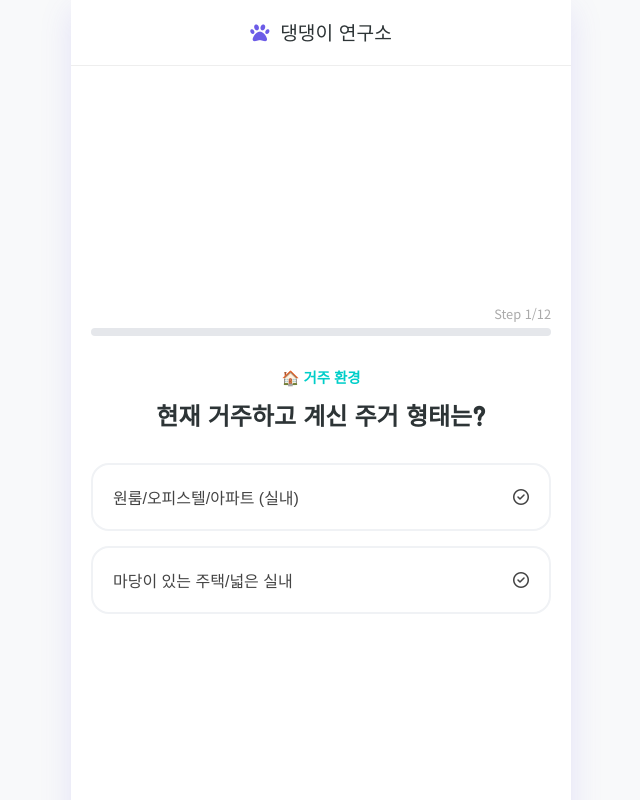
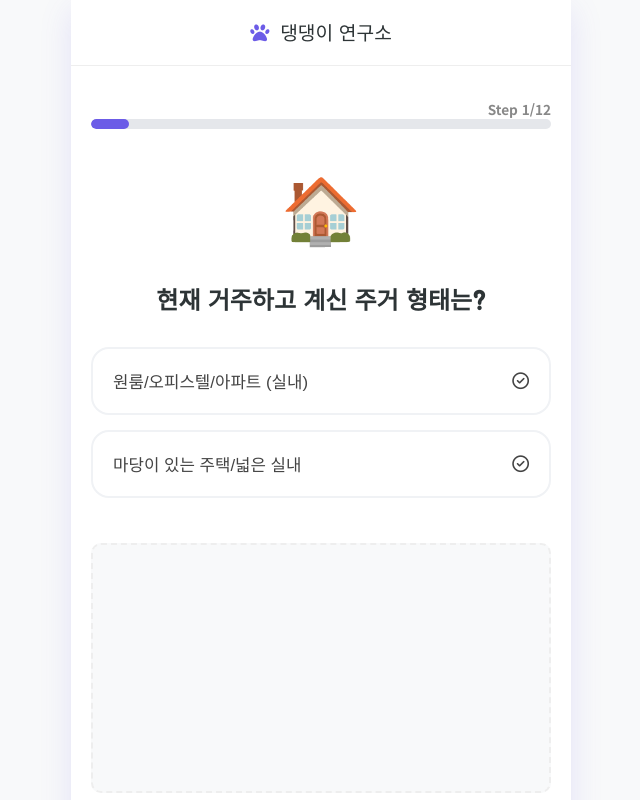
Before and after one commit to urblessedman/pet, a plain HTML site: page index.html in a window 1280 px wide. Both pictures are taken after a click on the button "매칭 시작하기". Shown: the top 800 px of the page, without its empty margins (319-959 px from the left). Drawn offline with nearby package versions, Linux system fonts and the light colour scheme.

Commit message:
Update index.html

```diff
--- a/index.html
+++ b/index.html
@@ -7,6 +7,11 @@
   <title>반려견 매칭 시스템 | 나에게 딱 맞는 강아지 찾기 테스트</title>
 
   <meta name="description" content="나의 성격, 거주 환경, 활동량을 분석하여 가장 적합한 견종을 추천해주는 AI 반려견 매칭 테스트입니다.">
+  <meta name="keywords" content="강아지 MBTI, 반려견 테스트, 견종 추천, 아파트 강아지, 펫 보험">
+
+  <script async src="https://pagead2.googlesyndication.com/pagead/js/adsbygoogle.js?client=ca-pub-5789121095939793"
+     crossorigin="anonymous"></script>
+
   <link rel="icon" href="https://cdn-icons-png.flaticon.com/512/1076/1076928.png" />
 
   <link href="https://fonts.googleapis.com/css2?family=Jua&display=swap" rel="stylesheet">
@@ -14,6 +19,7 @@
   <link href="https://cdnjs.cloudflare.com/ajax/libs/font-awesome/6.4.0/css/all.min.css" rel="stylesheet">
 
   <script src="https://cdn.jsdelivr.net/npm/canvas-confetti@1.6.0/dist/confetti.browser.min.js"></script>
+
   <script src="ads.js" defer></script>
 
   <style>
@@ -21,11 +27,11 @@
     :root { --bg-color: #F8F9FA; --primary-color: #6C5CE7; --secondary-color: #00CEC9; --accent-color: #FF7675; --text-color: #2D3436; --white: #ffffff; --shadow: 0 10px 30px rgba(108, 92, 231, 0.15); --radius: 20px; }
     * { box-sizing: border-box; margin: 0; padding: 0; -webkit-tap-highlight-color: transparent; }
 
+    html, body { height: 100%; margin: 0; padding: 0; }
     body {
       font-family: 'Noto Sans KR', sans-serif;
       background-color: var(--bg-color);
       color: var(--text-color);
-      margin: 0; padding: 0;
       width: 100%;
       overflow-x: hidden;
     }
@@ -35,36 +41,42 @@
       background: var(--white);
       box-shadow: var(--shadow);
       position: relative;
+      min-height: 100%;
       display: flex; flex-direction: column;
-      /* 최소 높이를 화면보다 길게 설정하여 푸터 강제 숨김 */
-      min-height: 101vh;
     }
 
-    header {
-      padding: 18px; text-align: center; font-family: 'Jua', sans-serif; color: var(--text-color); font-size: 1.2rem;
-      border-bottom: 1px solid #eee; background: rgba(255,255,255,0.98);
-      position: sticky; top: 0; z-index: 100;
-    }
+    header { padding: 18px; text-align: center; font-family: 'Jua', sans-serif; color: var(--text-color); font-size: 1.2rem; border-bottom: 1px solid #eee; background: rgba(255,255,255,0.95); position: sticky; top: 0; z-index: 100; backdrop-filter: blur(5px); flex-shrink: 0; }
     header i { color: var(--primary-color); margin-right: 5px; }
 
-    /* ★★★ 핵심 수정: Main 영역 스타일 ★★★ */
+    /* Main Content */
     main {
-      flex: 1;
+      flex: 1 0 auto;
       padding: 20px;
       display: flex;
       flex-direction: column;
       align-items: center;
-      justify-content: center; /* 수직 중앙 정렬 */
+      justify-content: center;
       text-align: center;
-      /* 화면 높이만큼 강제로 확보 */
       min-height: 100vh;
     }
 
-    .screen { display: none; width: 100%; animation: fadeIn 0.4s ease-out; }
+    .screen { display: none; width: 100%; animation: fadeIn 0.5s ease; padding-bottom: 40px; }
     .screen.active { display: flex; flex-direction: column; align-items: center; width: 100%; }
     @keyframes fadeIn { from { opacity: 0; transform: translateY(10px); } to { opacity: 1; transform: translateY(0); } }
 
-    /* UI 요소 스타일 */
+    /* --- 视觉填充元素 (填补空白) --- */
+    .q-visual-icon {
+      font-size: 4rem;
+      margin: 10px 0 20px 0;
+      animation: bounce 2s infinite;
+    }
+    @keyframes bounce {
+      0%, 20%, 50%, 80%, 100% {transform: translateY(0);}
+      40% {transform: translateY(-10px);}
+      60% {transform: translateY(-5px);}
+    }
+
+    /* Components */
     .hero-img { width: 100%; height: 260px; object-fit: cover; border-radius: var(--radius); margin-bottom: 25px; background-color: #eee; }
     h1 { font-family: 'Jua', sans-serif; font-size: 2.1rem; margin-bottom: 10px; line-height: 1.3; color: #111; }
     h1 span { color: var(--primary-color); }
@@ -73,21 +85,31 @@
     .btn-primary { background: linear-gradient(135deg, var(--primary-color), #a29bfe); color: white; border: none; padding: 18px 0; width: 100%; font-size: 1.2rem; border-radius: var(--radius); font-weight: 700; font-family: 'Jua'; cursor: pointer; box-shadow: 0 8px 20px rgba(108, 92, 231, 0.3); transition: transform 0.1s; }
     .btn-primary:active { transform: scale(0.98); }
 
-    /* Result Styles */
+    /* Question Styles */
+    .progress-wrapper { width: 100%; margin-bottom: 20px; }
+    .progress-bar { width: 100%; height: 10px; background: #E5E7EB; border-radius: 10px; margin-bottom: 10px; position: relative; overflow: hidden; }
+    .progress-fill { height: 100%; background: var(--primary-color); width: 0%; transition: width 0.3s; border-radius: 10px; }
+    .step-text { text-align: right; font-size: 0.85rem; color: #888; font-weight: bold; }
+
+    .question-box h2 { font-family: 'Jua', sans-serif; font-size: 1.6rem; margin-bottom: 30px; line-height: 1.4; color: #2D3436; word-break: keep-all; }
+
+    .option-btn { width: 100%; padding: 20px; margin-bottom: 15px; border: 2px solid #F0F2F5; border-radius: 18px; background: white; font-size: 1.05rem; font-weight: 500; color: #444; cursor: pointer; text-align: left; display: flex; justify-content: space-between; align-items: center; transition: all 0.2s; }
+    .option-btn:hover { border-color: var(--primary-color); background-color: #F8F7FF; color: var(--primary-color); transform: translateY(-2px); box-shadow: 0 5px 15px rgba(0,0,0,0.05); }
+
+    /* Result & Chart */
     .result-img { width: 220px; height: 220px; border-radius: 50%; object-fit: cover; border: 8px solid white; box-shadow: 0 15px 35px rgba(0,0,0,0.15); background-color: #f0f0f0; margin-bottom: 20px; }
     .match-label { background: var(--secondary-color); color: white; padding: 5px 10px; border-radius: 10px; font-size: 0.8rem; font-weight: bold; margin-bottom: 10px; display: inline-block; }
 
-    /* Chart */
     .radar-box { background: #F8F9FA; border-radius: 15px; padding: 20px; margin: 0 0 25px 0; width: 100%; }
     .radar-row { display: flex; align-items: center; margin-bottom: 10px; }
     .radar-label { width: 70px; text-align: left; font-size: 0.85rem; font-weight: bold; color: #555; }
     .radar-bar-bg { flex: 1; height: 10px; background: #e0e0e0; border-radius: 5px; overflow: hidden; }
-    .radar-bar-fill { height: 100%; width: 0%; transition: width 1.0s ease-out; border-radius: 5px; }
+    .radar-bar-fill { height: 100%; width: 0%; transition: width 1.5s ease-out; border-radius: 5px; }
     .bar-1 { background: var(--primary-color); } .bar-2 { background: var(--secondary-color); } .bar-3 { background: var(--accent-color); }
 
-    .option-btn { width: 100%; padding: 20px; margin-bottom: 15px; border: 2px solid #F0F2F5; border-radius: 18px; background: white; font-size: 1rem; font-weight: 500; color: #444; cursor: pointer; text-align: left; display: flex; justify-content: space-between; align-items: center; }
-    .progress-bar { width: 100%; height: 8px; background: #E5E7EB; border-radius: 10px; margin-bottom: 30px; }
-    .progress-fill { height: 100%; background: var(--primary-color); width: 0%; transition: width 0.3s; border-radius: 10px; }
+    .loading-container { height: 60vh; display: flex; flex-direction: column; justify-content: center; align-items: center; }
+    .dna-spinner { font-size: 3rem; color: var(--primary-color); animation: spin 2s infinite linear; margin-bottom: 20px; }
+    @keyframes spin { 0% { transform: rotate(0deg); } 100% { transform: rotate(360deg); } }
 
     .insurance-alert { background: #FFF5F5; border: 1px solid #FEB2B2; border-radius: var(--radius); padding: 20px; width: 100%; text-align: left; margin-bottom: 20px; }
     .ins-btn { display: block; width: 100%; background: #C53030; color: white; text-align: center; padding: 12px; border-radius: 10px; font-weight: bold; text-decoration: none; margin-top: 10px; }
@@ -96,25 +118,19 @@
     .btn-share { background: #FEE500; color: #3c1e1e; border: none; padding: 15px; width: 100%; border-radius: 12px; font-weight: bold; cursor: pointer; font-size: 1rem; }
     .btn-retry { background: white; border: 2px solid #eee; padding: 15px; width: 100%; border-radius: 12px; font-weight: bold; color: #666; cursor: pointer; margin-top: 10px;}
 
-    /* ★ 광고 영역 높이 고정 (레이아웃 흔들림 방지) ★ */
-    .ad-area { width: 100%; height: 280px; background: #f8f9fa; margin-top: 20px; border-radius: 8px; display: flex; flex-direction: column; align-items: center; justify-content: center; color: #ccc; font-size: 0.8rem; overflow: hidden; }
-    .ad-loading { width: 300px; height: 250px; background: #f1f2f6; border-radius: 15px; margin-top: 30px; display: flex; align-items: center; justify-content: center; color: #bdc3c7; font-weight: bold; border: 2px dashed #dcdde1; }
+    /* 广告位高度预留 - 防止布局跳动 */
+    .ad-area { width: 100%; min-height: 280px; background: #f8f9fa; margin-top: 30px; border-radius: 10px; display: flex; align-items: center; justify-content: center; color: #ccc; font-size: 0.8rem; overflow: hidden; border: 2px dashed #eee; }
+    .ad-label { position: absolute; top: 5px; left: 10px; font-size: 0.7rem; color: #aaa; }
 
-    /* Footer */
-    footer {
-      background: #2D3436; color: #b2bec3;
-      padding: 50px 20px;
-      text-align: center; font-size: 0.8rem; line-height: 1.8;
-      /* Footer는 문서 흐름상 Main 뒤에 오므로, Main이 100vh면 자동으로 밀려남 */
-    }
+    footer { flex-shrink: 0; padding: 40px 20px; background: #2D3436; color: #b2bec3; text-align: center; font-size: 0.8rem; line-height: 1.8; }
     footer a { color: #dfe6e9; text-decoration: none; }
     footer .legal-links span { margin: 0 10px; cursor: pointer; text-decoration: underline; }
 
-    /* Modal */
     .modal-overlay { display: none; position: fixed; top: 0; left: 0; width: 100%; height: 100%; background: rgba(0,0,0,0.5); z-index: 1000; justify-content: center; align-items: center; }
-    .modal-content { background: white; width: 90%; max-width: 400px; max-height: 80vh; padding: 20px; border-radius: 15px; overflow-y: auto; text-align: left; }
+    .modal-content { background: white; width: 90%; max-width: 400px; max-height: 80vh; padding: 20px; border-radius: 15px; overflow-y: auto; text-align: left; position: relative; }
     .modal-close { position: absolute; top: 15px; right: 15px; font-size: 1.5rem; cursor: pointer; color: #aaa; }
-    .modal-title { font-weight: bold; font-size: 1.1rem; margin-bottom: 15px; }
+    .modal-title { font-weight: bold; font-size: 1.1rem; margin-bottom: 15px; color: var(--text-color); }
+    .modal-text { font-size: 0.85rem; line-height: 1.6; color: #555; white-space: pre-line; }
   </style>
 </head>
 <body>
@@ -128,30 +144,41 @@
         <h1>나의 운명적<br/><span>반려견 찾기</span></h1>
         <p class="subtitle">성격(MBTI)과 현실 조건을 고려한<br/>AI 정밀 분석 시스템</p>
         <button class="btn-primary" onclick="startTest()">매칭 시작하기</button>
-        <div id="ad-container-main" class="ad-area">Sponsored AD</div>
+
+        <div id="ad-container-main" class="ad-area">
+          <span class="ad-label">Sponsored</span>
+          AD LOADING...
+        </div>
       </div>
 
       <div id="screen-question" class="screen">
-        <div style="width:100%; text-align:right; color:#aaa; font-size:0.8rem; margin-bottom:5px;">Step <span id="q-idx">1</span>/12</div>
-        <div class="progress-bar"><div class="progress-fill" id="progress"></div></div>
-        <h2 id="q-cat" style="color:var(--secondary-color); font-size:0.9rem; margin-bottom:10px;">CATEGORY</h2>
+        <div class="progress-wrapper">
+          <div class="step-text">Step <span id="q-idx">1</span>/12</div>
+          <div class="progress-bar"><div class="progress-fill" id="progress"></div></div>
+        </div>
+
+        <div id="q-icon" class="q-visual-icon">🏠</div>
+
         <h2 id="q-text" style="font-family:'Jua'; font-size:1.5rem; margin-bottom:30px;">질문 내용</h2>
         <button class="option-btn" onclick="nextQuestion(0)"><span id="ans-a">A</span> <i class="far fa-check-circle"></i></button>
         <button class="option-btn" onclick="nextQuestion(1)"><span id="ans-b">B</span> <i class="far fa-check-circle"></i></button>
+
+        <div id="ad-container-question" class="ad-area" style="min-height: 250px; height: 250px;">
+          <span class="ad-label">Sponsored</span>
+          AD LOADING...
+        </div>
       </div>
 
       <div id="screen-loading" class="screen">
-        <div style="height:60vh; display:flex; flex-direction:column; justify-content:center; align-items:center;">
-          <i class="fas fa-dna" style="font-size:3rem; color:var(--primary-color); animation:spin 2s infinite linear; margin-bottom:20px;"></i>
-          <h2 id="load-msg" style="font-family:'Jua'; font-size:1.5rem; margin-bottom:10px;">분석 중...</h2>
-          <div id="ad-container-loading" class="ad-loading">PREMIUM AD</div>
+        <div class="loading-container">
+          <i class="fas fa-dna dna-spinner"></i>
+          <h2 id="load-msg" class="loading-text">분석 중...</h2>
+          <div id="ad-container-loading" class="ad-area">PREMIUM AD</div>
         </div>
       </div>
 
       <div id="screen-result" class="screen">
-        <div style="background:#2D3436; color:white; padding:5px 15px; border-radius:20px; font-weight:bold; font-size:0.9rem; margin-bottom:15px;">
-          <i class="fas fa-heart" style="color:#FF7675;"></i> 매칭률 <span id="match-percent">97</span>%
-        </div>
+        <div class="score-badge"><i class="fas fa-heart"></i> 매칭률 <span id="match-percent">97</span>%</div>
         <h1 id="res-name" style="font-family:'Jua'; font-size:2.2rem; color:var(--primary-color); margin-bottom:10px;">견종 이름</h1>
 
         <img id="res-img" class="result-img" alt="결과 이미지" />
@@ -185,6 +212,7 @@
 
         <button class="btn-share" onclick="shareFinalResult()"><i class="fas fa-share-alt"></i> 결과 공유하기</button>
         <button class="btn-retry" onclick="location.reload()">🔄 다시 테스트하기</button>
+
         <div id="ad-container-result" class="ad-area">Footer AD</div>
       </div>
     </main>
@@ -194,7 +222,7 @@
         <span onclick="openModal('terms')">이용약관</span> |
         <span onclick="openModal('privacy')">개인정보처리방침</span>
       </div>
-      <p>Copyright © 2025 Pet Match Lab.</p>
+      <p>Copyright © 2025 Pet Match Lab. All rights reserved.</p>
       <a href="https://smartkrinsurance.com" class="family-site" target="_blank" style="color:#dfe6e9; text-decoration:none; display:block; margin-top:10px; font-weight:bold;">
         Operated by Smart KR Insurance <i class="fas fa-external-link-alt" style="font-size:0.8rem"></i>
       </a>
@@ -230,31 +258,27 @@
       { name: "미소천사 사모예드", img: "./images/samoyed.jpeg", traits: [9, 9, 9], tag: "#솜사탕", desc: "항상 웃고 있는 얼굴의 사모예드! 엄청난 털 빠짐과 활동량을 감당할 수 있다면, 세상에서 가장 행복한 반려견이 됩니다.", health: "고관절 및 당뇨병 주의" }
     ];
 
+    // ★★★ 질문지 업그레이드 (아이콘 추가) ★★★
     const questions = [
-      { cat: "🏠 거주 환경", q: "현재 거주하고 계신 주거 형태는?", a: "원룸/오피스텔/아파트 (실내)", b: "마당이 있는 주택/넓은 실내", impact: [0, -2, 0] },
-      { cat: "❤️ 성격 매칭", q: "주말 아침, 이상적인 휴식 방법은?", a: "이불 밖은 위험해.. 집콕 힐링", b: "날씨 좋은데 무조건 나가야지!", impact: [0, 0, 3] },
-      { cat: "🧹 털 관리", q: "검은 옷에 하얀 강아지 털이 묻는다면?", a: "으악 절대 싫어! 돌돌이 필수.", b: "강아지 키우면 당연한 거지. 괜찮다.", impact: [0, -1, 0] },
-      { cat: "🤝 관계성", q: "강아지와의 관계, 당신의 로망은?", a: "나만 바라보는 껌딱지 (애교)", b: "서로 사생활 존중하는 룸메이트 (독립)", impact: [-3, 0, 0] },
-      { cat: "⏰ 산책 시간", q: "하루에 강아지 산책, 얼마나 가능하세요?", a: "바빠서 30분 내외가 한계..", b: "1시간 이상 매일 가능!", impact: [0, 0, 2] },
-      { cat: "🗣️ 사회성", q: "산책 중 낯선 사람이 말을 건다면?", a: "어색하게 웃고 자리를 피한다.", b: "오! 안녕하세요! 금방 수다를 떤다.", impact: [2, 0, 0] },
-      { cat: "💰 경제력", q: "대형견은 병원비/식비가 소형견의 3배입니다.", a: "현실적으로 부담스럽다.", b: "상관없다. 든든한 게 좋다.", impact: [0, -2, 0] },
-      { cat: "🛁 관리 난이도", q: "매일 빗질하고 눈물자국 닦아주는 것, 자신 있나요?", a: "솔직히 좀 귀찮을 것 같다.", b: "내 강아지 예뻐지는 건데 당연하지!", impact: [0, -1, 0] },
-      { cat: "🎓 훈련", q: "강아지가 말을 안 듣고 고집을 부린다면?", a: "어휴.. 좀 답답할 것 같다.", b: "단호하게 훈육하거나 전문가를 부른다.", impact: [0, 0, 1] },
-      { cat: "🔊 짖음 소음", q: "이웃집 소음 민원이 걱정되시나요?", a: "네, 방음이 잘 안돼서 조용해야 해요.", b: "주택이라 좀 짖어도 괜찮아요.", impact: [0, -1, 0] },
-      { cat: "🦠 위생", q: "강아지가 내 침대에 올라와서 자는 건?", a: "절대 안됨. 잠자리는 분리!", b: "너무 좋아! 껴안고 잘래.", impact: [-1, 0, 0] },
-      { cat: "✈️ 분리불안", q: "집을 비우는 시간이 하루에 얼마나 되나요?", a: "8시간 이상 (직장인)", b: "거의 집에 있거나 재택근무", impact: [0, 0, -1] }
+      { icon: "🏠", q: "현재 거주하고 계신 주거 형태는?", a: "원룸/오피스텔/아파트 (실내)", b: "마당이 있는 주택/넓은 실내", impact: [0, -2, 0] },
+      { icon: "🛌", q: "주말 아침, 이상적인 휴식 방법은?", a: "이불 밖은 위험해.. 집콕 힐링", b: "날씨 좋은데 무조건 나가야지!", impact: [0, 0, 3] },
+      { icon: "🧹", q: "검은 옷에 하얀 강아지 털이 묻는다면?", a: "으악 절대 싫어! 돌돌이 필수.", b: "강아지 키우면 당연한 거지. 괜찮다.", impact: [0, -1, 0] },
+      { icon: "💞", q: "강아지와의 관계, 당신의 로망은?", a: "나만 바라보는 껌딱지 (애교)", b: "서로 사생활 존중하는 룸메이트 (독립)", impact: [-3, 0, 0] },
+      { icon: "⏰", q: "하루에 강아지 산책, 얼마나 가능하세요?", a: "바빠서 30분 내외가 한계..", b: "1시간 이상 매일 가능!", impact: [0, 0, 2] },
+      { icon: "🗣️", q: "산책 중 낯선 사람이 말을 건다면?", a: "어색하게 웃고 자리를 피한다.", b: "오! 안녕하세요! 금방 수다를 떤다.", impact: [2, 0, 0] },
+      { icon: "💰", q: "대형견은 병원비/식비가 소형견의 3배입니다.", a: "현실적으로 부담스럽다.", b: "상관없다. 든든한 게 좋다.", impact: [0, -2, 0] },
+      { icon: "🛁", q: "매일 빗질하고 눈물자국 닦아주는 것, 자신 있나요?", a: "솔직히 좀 귀찮을 것 같다.", b: "내 강아지 예뻐지는 건데 당연하지!", impact: [0, -1, 0] },
+      { icon: "🎓", q: "강아지가 말을 안 듣고 고집을 부린다면?", a: "어휴.. 좀 답답할 것 같다.", b: "단호하게 훈육하거나 전문가를 부른다.", impact: [0, 0, 1] },
+      { icon: "🔊", q: "이웃집 소음 민원이 걱정되시나요?", a: "네, 방음이 잘 안돼서 조용해야 해요.", b: "주택이라 좀 짖어도 괜찮아요.", impact: [0, -1, 0] },
+      { icon: "🦠", q: "강아지가 내 침대에 올라와서 자는 건?", a: "절대 안됨. 잠자리는 분리!", b: "너무 좋아! 껴안고 잘래.", impact: [-1, 0, 0] },
+      { icon: "🚪", q: "집을 비우는 시간이 하루에 얼마나 되나요?", a: "8시간 이상 (직장인)", b: "거의 집에 있거나 재택근무", impact: [0, 0, -1] }
     ];
 
     let qIdx = 0;
     let userScore = [5, 5, 3];
     let currentDog = null;
 
-    // ★ JS 로직에서도 화면 전환 시 스크롤 강제 초기화 ★
-    function scrollToTop() {
-      window.scrollTo(0, 0);
-      document.documentElement.scrollTop = 0;
-      document.body.scrollTop = 0;
-    }
+    function scrollToTop() { window.scrollTo(0, 0); }
 
     function startTest() {
       document.querySelector('#screen-start').classList.remove('active');
@@ -265,12 +289,18 @@
 
     function loadQuestion() {
       const q = questions[qIdx];
-      document.getElementById('q-idx').innerText = qIdx + 1;
-      document.getElementById('q-cat').innerText = q.cat;
+      // 아이콘 및 텍스트 업데이트
+      document.getElementById('q-icon').innerText = q.icon;
       document.getElementById('q-text').innerText = q.q;
       document.getElementById('ans-a').innerText = q.a;
       document.getElementById('ans-b').innerText = q.b;
-      document.getElementById('progress').style.width = ((qIdx) / questions.length * 100) + "%";
+
+      // ★★★ 중요: 진행바와 스텝 표시 업데이트 ★★★
+      document.getElementById('q-idx').innerText = qIdx + 1;
+      document.getElementById('progress').style.width = ((qIdx + 1) / questions.length * 100) + "%";
+
+      // 질문 페이지 광고 로드 시도 (ads.js가 있다면)
+      if(window.injectAd) window.injectAd("ad-container-question", "2345678901", "rectangle");
     }
 
     function nextQuestion(choice) {
@@ -323,7 +353,6 @@
       document.getElementById('res-desc').innerText = bestDog.desc;
       document.getElementById('res-tag').innerText = bestDog.tag;
       document.getElementById('match-percent').innerText = matchScore;
-
       document.getElementById('res-health').innerText = bestDog.health;
       document.getElementById('ins-btn-text').innerText = bestDog.name.split(' ').pop() + " 보험료 10초 확인 >";
 
@@ -373,9 +402,6 @@
         document.getElementById('modal-overlay').style.display = 'none';
       }
     }
-
-    // 페이지 로드 시에도 최상단 강제 이동
-    window.onload = scrollToTop;
     //]]>
   </script>
 </body>
```
